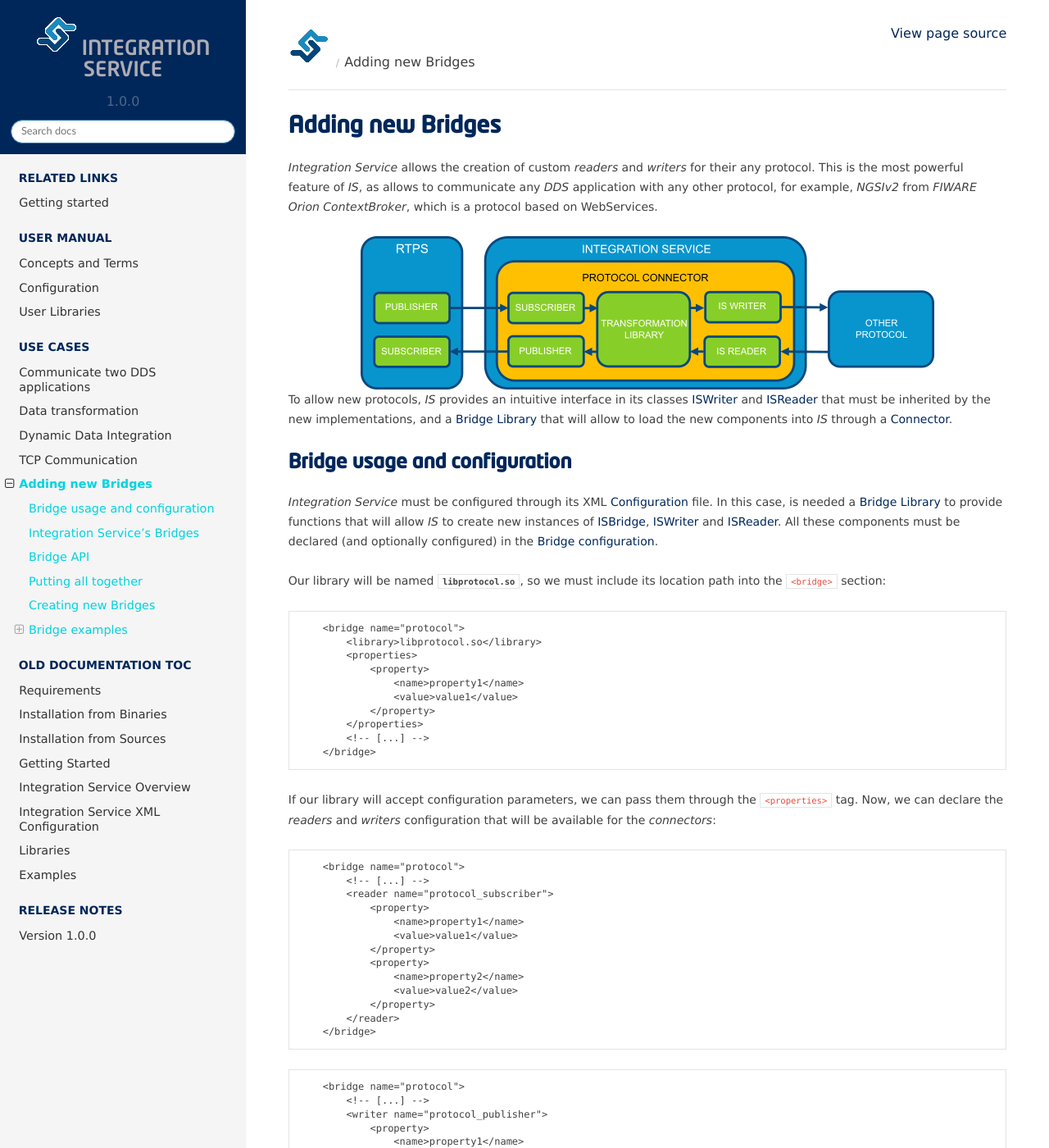
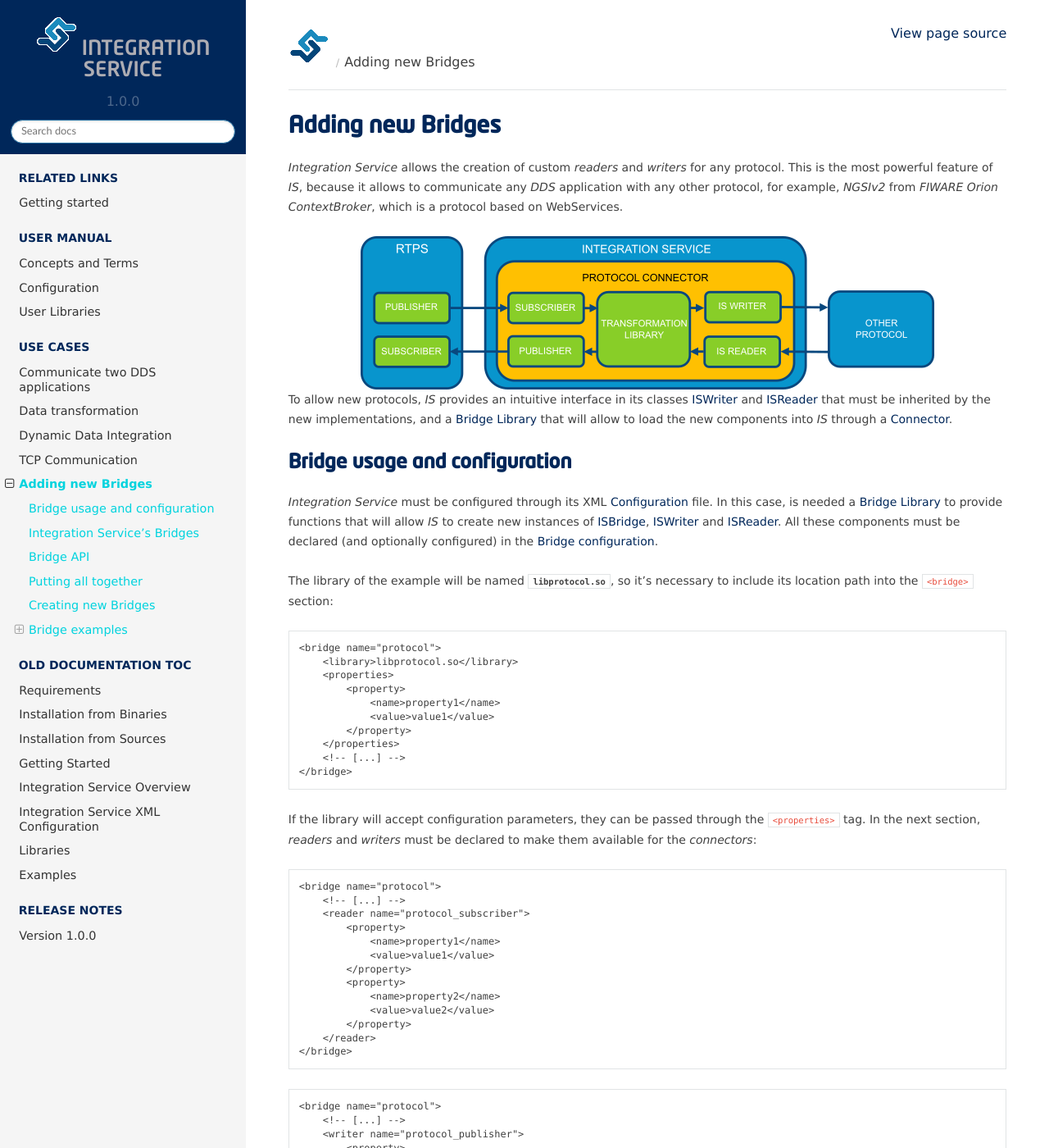
Before and after one commit to eProsima/Integration-Service-docs, a Sphinx documentation site: the page built from docs/newprotocol.rst, in a window 1280 px wide and 1400 px high. Shown: the whole window at 82% size. Built offline with Sphinx 7.4.7 and the Read the Docs theme 2.0.0, drawn with Linux system fonts in a browser that asks for light colours; some of the changed text lies outside the part shown.

Commit message:
Refs #3933 Fix small issues in the new protocols section

```diff
--- a/docs/newprotocol.rst
+++ b/docs/newprotocol.rst
@@ -1,8 +1,8 @@
 Adding new Bridges
 ==================
 
-*Integration Service* allows the creation of custom *readers* and *writers* for their any protocol.
-This is the most powerful feature of *IS*, as allows to communicate any *DDS* application with any other
+*Integration Service* allows the creation of custom *readers* and *writers* for any protocol.
+This is the most powerful feature of *IS*, because it allows to communicate any *DDS* application with any other
 protocol, for example, *NGSIv2* from *FIWARE Orion ContextBroker*, which is a protocol based on WebServices.
 
 .. image:: Bidirectional_connector.png
@@ -20,39 +20,42 @@ In this case, is needed a :ref:`Bridge Library` to provide functions that will a
 of :ref:`ISBridge`, :ref:`ISWriter` and :ref:`ISReader`.
 All these components must be declared (and optionally configured) in the :ref:`Bridge configuration`.
 
-Our library will be named :class:`libprotocol.so`, so we must include its location path into the ``<bridge>``
+The library of the example will be named :class:`libprotocol.so`, so it's necessary to include its location path into the ``<bridge>``
 section:
 
 .. literalinclude:: config_new_bridge.xml
     :language: XML
     :start-after: <!-- bridge start -->
     :end-before: <!-- bridge end -->
+    :dedent: 4
 
-If our library will accept configuration parameters, we can pass them through the ``<properties>`` tag.
-Now, we can declare the *readers* and *writers* configuration that will be available for the *connectors*:
+If the library will accept configuration parameters, they can be passed through the ``<properties>`` tag.
+In the next section, *readers* and *writers* must be declared to make them available for the *connectors*:
 
 .. literalinclude:: config_new_bridge.xml
     :language: XML
     :start-after: <!-- reader start -->
     :end-before: <!-- reader end -->
+    :dedent: 4
 
 
 .. literalinclude:: config_new_bridge.xml
     :language: XML
     :start-after: <!-- writer start -->
     :end-before: <!-- writer end -->
+    :dedent: 4
 
 Both, again, can be configured using the ``<properties>`` tag.
-
-And our needed :ref:`Connectors` are declared below:
+And the :ref:`Connectors` are declared below:
 
 .. literalinclude:: config_new_bridge.xml
     :language: XML
     :start-after: <!-- connectors start -->
     :end-before: <!-- connectors end -->
+    :dedent: 4
 
-In this case, we have defined previously a *DDS participant* :class:`2Dshapes` with a *publisher*
-:class:`2d_publisher` and a *subscriber* :class:`2d_subscriber`. In out connectors, we bound :class:`2d_subscriber`
+In the previous example there are defined a *DDS participant* :class:`2Dshapes` with a *publisher*
+:class:`2d_publisher` and a *subscriber* :class:`2d_subscriber`. In the connectors, we bound :class:`2d_subscriber`
 with :class:`protocol_publisher` and :class:`protocol_subscriber` with :class:`2d_publisher`.
 
 .. image:: NEW_BRIDGE.png
@@ -65,13 +68,13 @@ to only worry about protocol details without data transformations. If you want t
 Integration Service's Bridges
 -----------------------------
 
-We should add our own :ref:`Bridge Library` to allow *IS* instantiate our :ref:`ISWriter` and :ref:`ISReader`.
+To allow *IS* instantiate custom :ref:`ISWriter` and :ref:`ISReader`, it's necessary to add a custom :ref:`Bridge Library`.
 In this case, and typically, there is no need to override the default :ref:`ISBridge` behavior
 (and normally isn't recommended).
 
-As we established before, the library will be named :class:`libprotocol.so`, so we will create a new
-source file named :class:`protocol.cpp` that must implement the functions ``create_bridge``, ``create_writer``, and
-``create_reader``.
+As explained previously, the name of the library will be :class:`libprotocol.so`.
+The next step in the creation process is to create a new source file named :class:`protocol.cpp` that
+must implement the functions ``create_bridge``, ``create_writer``, and ``create_reader``.
 
 Starting out implementation from scratch, we need to include the needed libraries, in our case, simply the
 header file that gives us access to the implementation of our :ref:`ISWriter` and :ref:`ISReader`,
```
Also changed, not shown: docs/HW_TO_FILE.svg.
